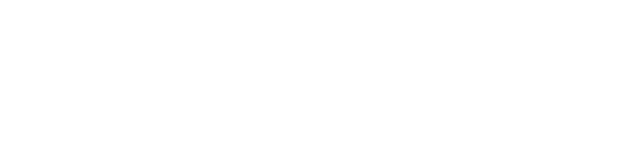
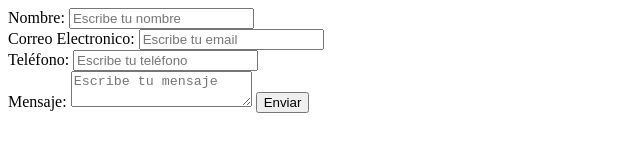
Before and after one commit to iapascualh/FormularioContacto, a plain HTML site: page index.html in a window 1280 px wide. Shown: the whole page, without its empty margins (0-640 px from the left). Drawn offline with Linux system fonts and the light colour scheme.

Commit message:
chore | Se actualizó el formulario de contacto

```diff
--- a/index.html
+++ b/index.html
@@ -7,6 +7,16 @@
     <title>Contacto</title>
 </head>
 <body>
-
+    <form>
+        <label for="name">Nombre:</label>
+        <input type="text" id="name" placeholder="Escribe tu nombre"><br/>
+        <label for="email">Correo Electronico:</label>
+        <input type="text" id="email"  placeholder="Escribe tu email"><br/>
+        <label for="phone">Teléfono:</label>
+        <input type="text" id="phone"  placeholder="Escribe tu teléfono"><br/>
+        <label for="msg">Mensaje:</label>
+        <textarea id="msg"  placeholder="Escribe tu mensaje"></textarea>
+        <input type="button" value="Enviar">
+    </form>
 </body>
 </html>
```
